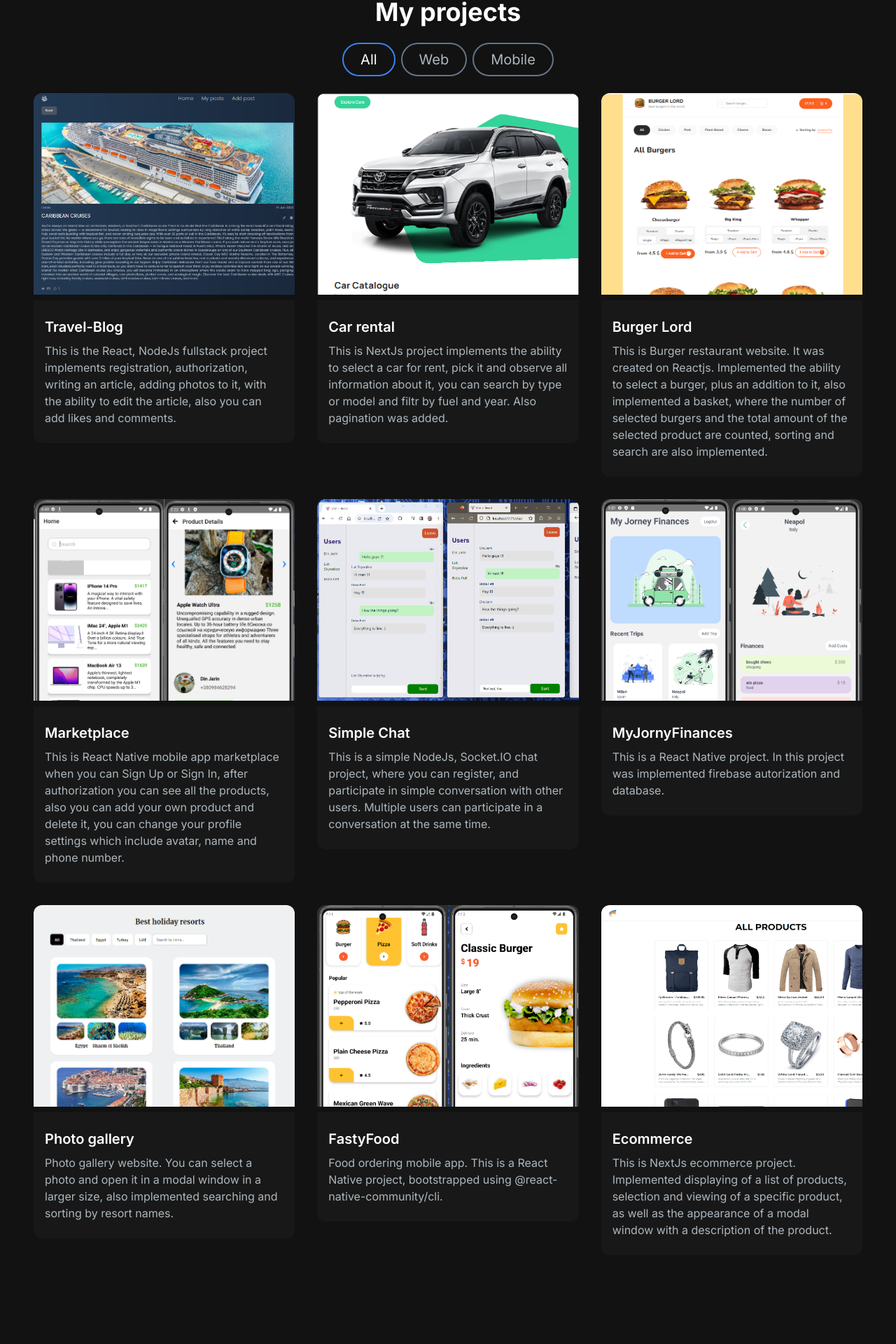
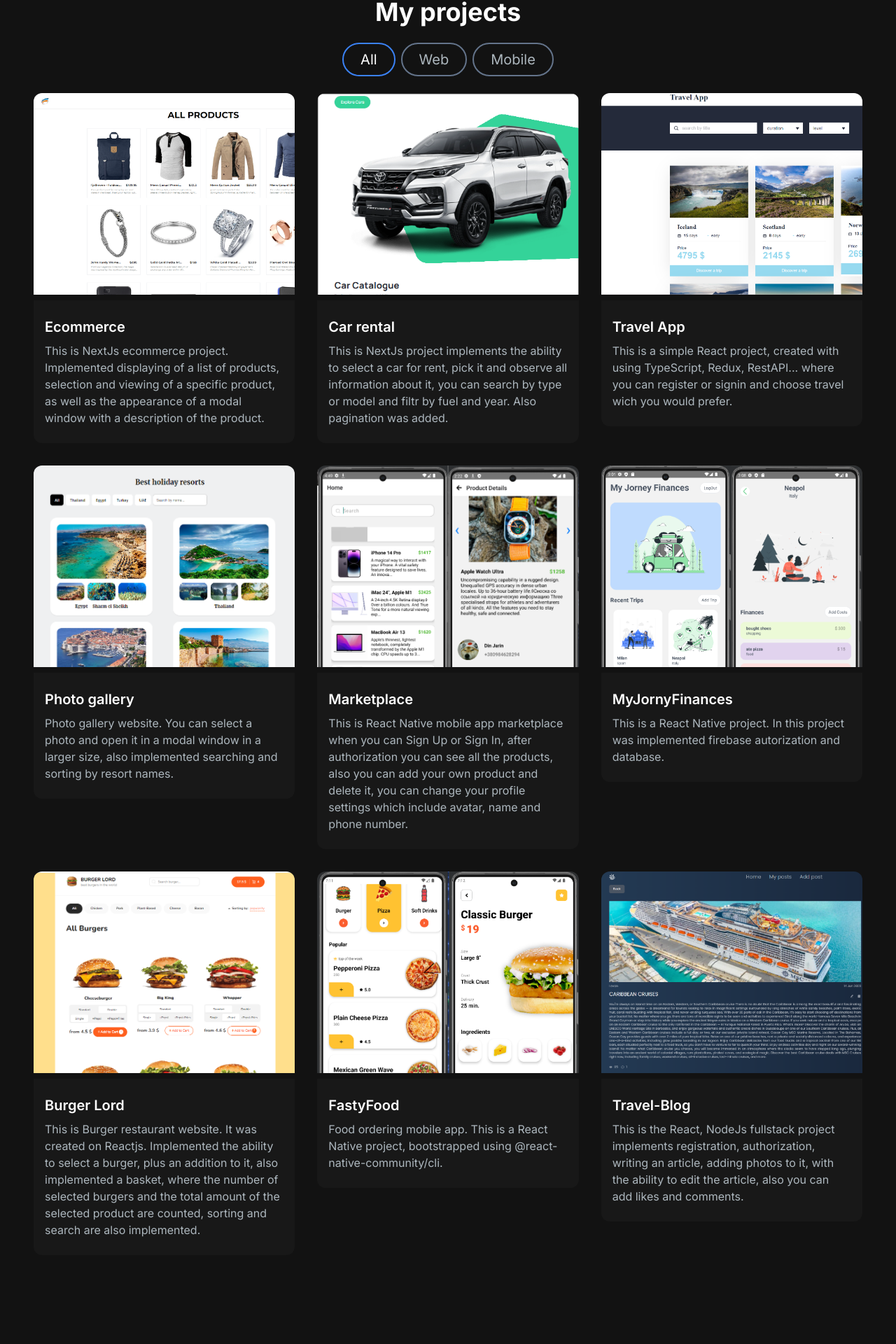
Before and after one commit to Saoa35/my-portfolio-website, a Next.js app: page / in a window 1280 px wide. Shown: the part 1139-3059 px from the top of the page at 70% size. Built offline with nearby package versions, Linux system fonts and the light colour scheme.

Commit message:
* added new project

```diff
--- a/src/app/components/Footer.jsx
+++ b/src/app/components/Footer.jsx
@@ -12,7 +12,7 @@ export const Footer = () => {
   return (
     <footer className="footer border z-10 border-t-[#33353F] border-l-transparent border-r-transparent text-white">
       <div className="container p-16 gap-2 sm:gap-0 flex flex-col items-center sm:flex-row sm:justify-between ">
-        <span className="text-slate-300">@ Web development 2023</span>
+        <span className="text-slate-300">@ Web development 2024</span>
         <a
           href="mailto:saoamah@gmail.com"
           className="text-blue-900"
--- a/src/app/components/ProjectsSection.jsx
+++ b/src/app/components/ProjectsSection.jsx
@@ -8,13 +8,13 @@ import { motion, useInView } from "framer-motion";
 const projectsData = [
   {
     id: 1,
-    title: "Travel-Blog",
+    title: "Ecommerce",
     description:
-      "This is the React, NodeJs fullstack project implements registration, authorization, writing an article, adding photos to it, with the ability to edit the article, also you can add likes and comments.",
-    image: "/images/projects/travel-blog.png",
+      "This is NextJs ecommerce project. Implemented displaying of a list of products, selection and viewing of a specific product, as well as the appearance of a modal window with a description of the product.",
+    image: "/images/projects/ecommerce.png",
     tag: ["All", "Web"],
-    gitUrl: "https://github.com/Saoa35/Travel-Blog",
-    previewUrl: "/",
+    gitUrl: "https://github.com/Saoa35/ecommere-marketplace",
+    previewUrl: "https://ecommerce-iota-cyan.vercel.app/",
   },
   {
     id: 2,
@@ -28,16 +28,28 @@ const projectsData = [
   },
   {
     id: 3,
-    title: "Burger Lord",
+    title: "Travel App",
     description:
-      "This is Burger restaurant website. It was created on Reactjs. Implemented the ability to select a burger, plus an addition to it, also implemented a basket, where the number of selected burgers and the total amount of the selected product are counted, sorting and search are also implemented.",
-    image: "/images/projects/burger-lord.png",
+      "This is a simple React project, created with using TypeScript, Redux, RestAPI... where you can register or signin and choose travel wich you would prefer.",
+    image: "/images/projects/travel-app.png",
     tag: ["All", "Web"],
-    gitUrl: "https://github.com/Saoa35/burger_lord",
-    previewUrl: "/",
+    gitUrl:
+      "https://bitbucket.org/bineducation/lecture-starter-redux/src/master/",
+    previewUrl:
+      "https://lecture-starter-redux-2p9bx9fb7-oleksandr-makharadze.vercel.app/sign-in",
   },
   {
     id: 4,
+    title: "Photo gallery",
+    description:
+      "Photo gallery website. You can select a photo and open it in a modal window in a larger size, also implemented searching and sorting by resort names. ",
+    image: "/images/projects/galery.png",
+    tag: ["All", "Web"],
+    gitUrl: "https://github.com/Saoa35/photo_gallery",
+    previewUrl: "https://photo-gallery-saoa35.vercel.app/",
+  },
+  {
+    id: 5,
     title: "Marketplace",
     description:
       "This is React Native mobile app marketplace when you can Sign Up or Sign In, after authorization you can see all the products, also you can add your own product and delete it, you can change your profile settings which include avatar, name and phone number.",
@@ -46,16 +58,16 @@ const projectsData = [
     gitUrl: "https://github.com/Saoa35/marketplace-mobile-app",
     previewUrl: "/",
   },
-  {
-    id: 5,
-    title: "Simple Chat",
-    description:
-      "This is a simple NodeJs, Socket.IO chat project, where you can register, and participate in simple conversation with other users. Multiple users can participate in a conversation at the same time.",
-    image: "/images/projects/chat1.png",
-    tag: ["All", "Web"],
-    gitUrl: "https://github.com/Saoa35/Simple_Chat",
-    previewUrl: "/",
-  },
+  // {
+  //   id: 5,
+  //   title: "Simple Chat",
+  //   description:
+  //     "This is a simple NodeJs, Socket.IO chat project, where you can register, and participate in simple conversation with other users. Multiple users can participate in a conversation at the same time.",
+  //   image: "/images/projects/chat1.png",
+  //   tag: ["All", "Web"],
+  //   gitUrl: "https://github.com/Saoa35/Simple_Chat",
+  //   previewUrl: "/",
+  // },
   {
     id: 6,
     title: "MyJornyFinances",
@@ -68,13 +80,13 @@ const projectsData = [
   },
   {
     id: 7,
-    title: "Photo gallery",
+    title: "Burger Lord",
     description:
-      "Photo gallery website. You can select a photo and open it in a modal window in a larger size, also implemented searching and sorting by resort names. ",
-    image: "/images/projects/galery.png",
+      "This is Burger restaurant website. It was created on Reactjs. Implemented the ability to select a burger, plus an addition to it, also implemented a basket, where the number of selected burgers and the total amount of the selected product are counted, sorting and search are also implemented.",
+    image: "/images/projects/burger-lord.png",
     tag: ["All", "Web"],
-    gitUrl: "https://github.com/Saoa35/photo_gallery",
-    previewUrl: "https://photo-gallery-saoa35.vercel.app/",
+    gitUrl: "https://github.com/Saoa35/burger_lord",
+    previewUrl: "/",
   },
   {
     id: 8,
@@ -88,13 +100,13 @@ const projectsData = [
   },
   {
     id: 9,
-    title: "Ecommerce",
+    title: "Travel-Blog",
     description:
-      "This is NextJs ecommerce project. Implemented displaying of a list of products, selection and viewing of a specific product, as well as the appearance of a modal window with a description of the product.",
-    image: "/images/projects/ecommerce.png",
+      "This is the React, NodeJs fullstack project implements registration, authorization, writing an article, adding photos to it, with the ability to edit the article, also you can add likes and comments.",
+    image: "/images/projects/travel-blog.png",
     tag: ["All", "Web"],
-    gitUrl: "https://github.com/Saoa35/ecommere-marketplace",
-    previewUrl: "https://ecommerce-iota-cyan.vercel.app/",
+    gitUrl: "https://github.com/Saoa35/Travel-Blog",
+    previewUrl: "/",
   },
 ];
 
```
Also changed, not shown: public/images/projects/travel-app.png (added).
